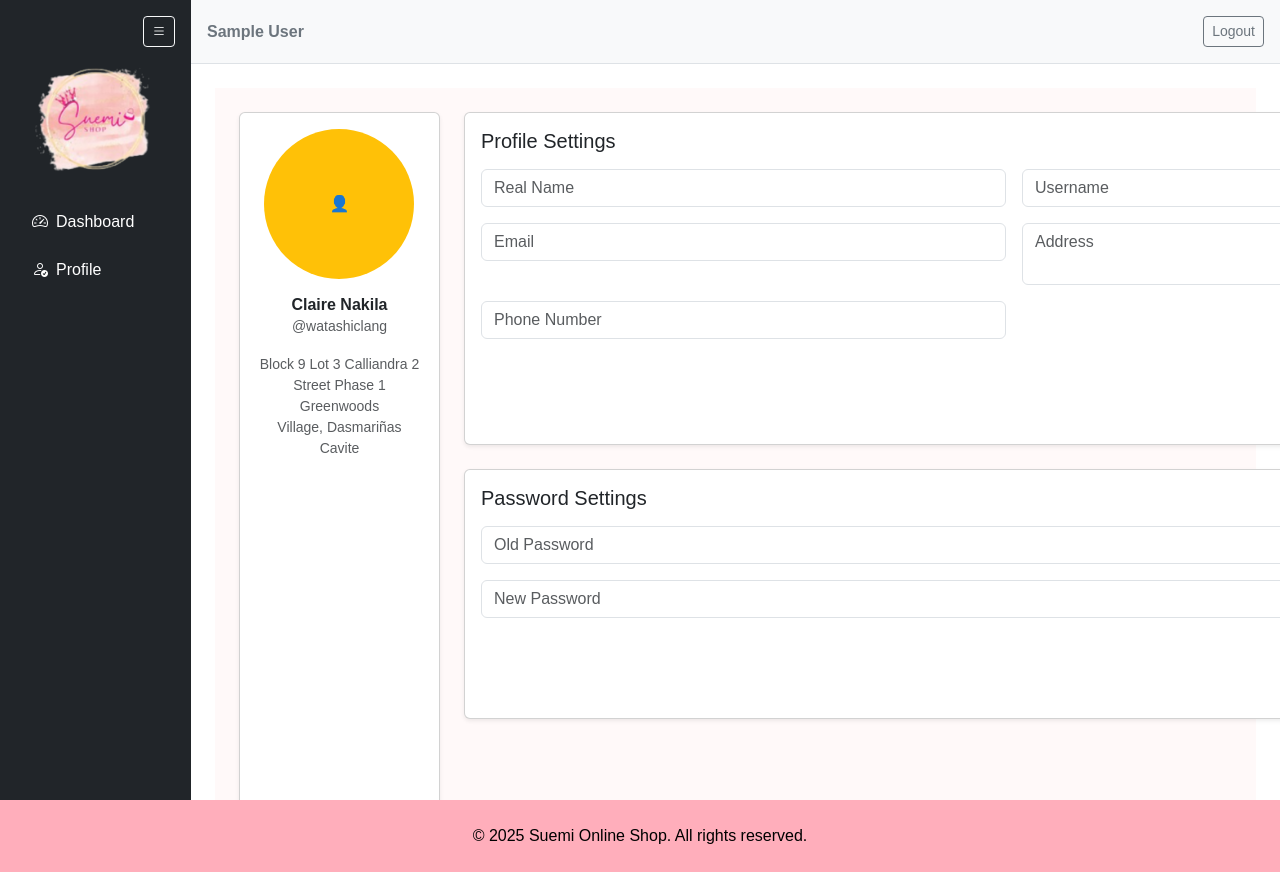
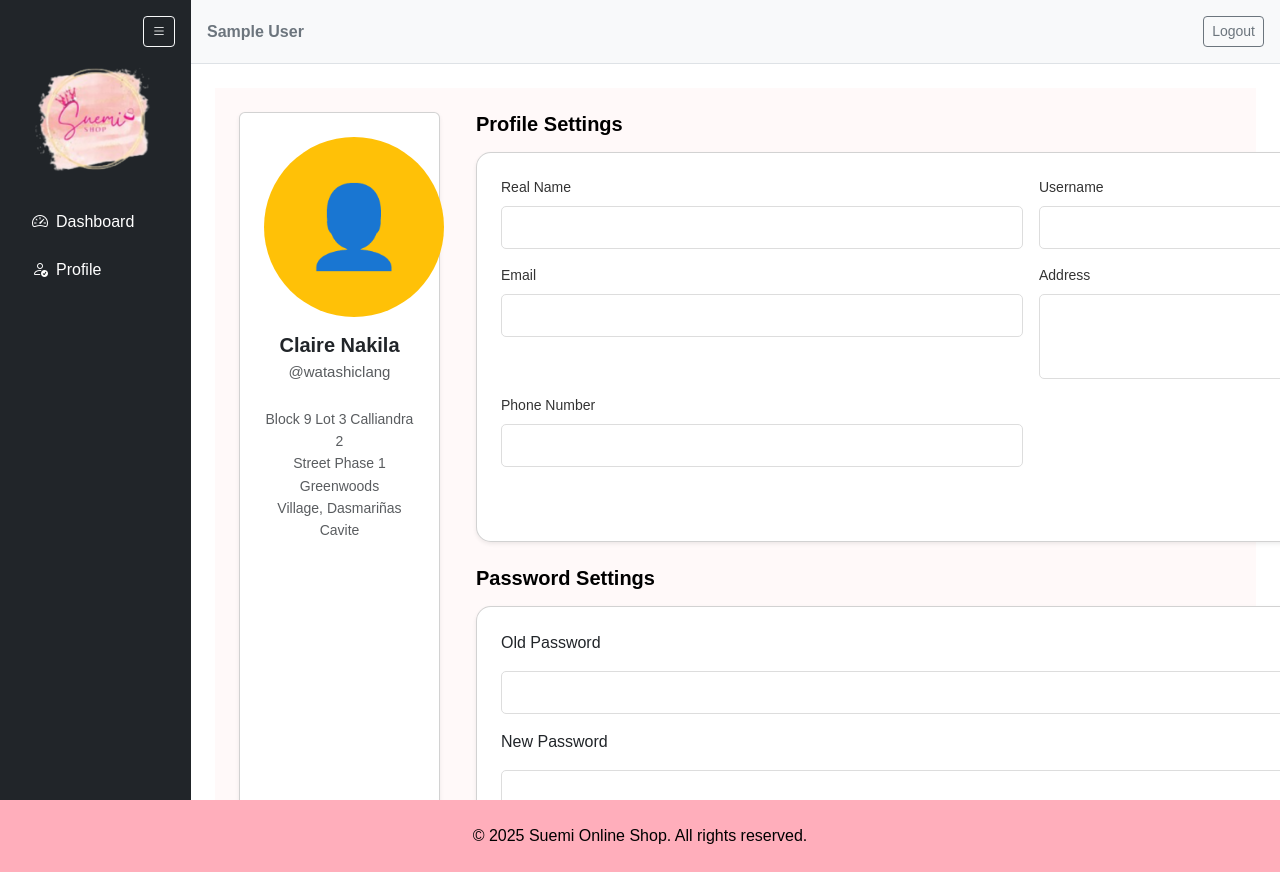
Before and after one commit to clairenakila/suemi-online-shop-next1, a Next.js app: page /suemishop/profile/list in a window 1280 px wide. Built offline with nearby package versions, Linux system fonts and the light colour scheme; sample sign-in values are in the browser's storage.

Commit message:
progress

```diff
--- a/app/components/PasswordSettings.tsx
+++ b/app/components/PasswordSettings.tsx
@@ -1,23 +1,48 @@
 export default function PasswordSettings() {
   return (
-    <div className="card shadow-sm" style={{ width: 1100 , height: 250}}>
-      <div className="card-body">
-        <h5 className="card-title mb-3 font-bold">Password Settings</h5>
-
+    <div className="container">
+      <h5 className="mb-3 text-black fw-bold">Password Settings</h5>
+      <div className="card shadow-sm" style={{ width: 1110, height: 310 , borderRadius: 15 }}>
+        <div className="card-body p-4">
+          <p>Old Password</p>
           <input
             type="password"
             className="form-control mb-3"
-          placeholder="Old Password"
+            style={{
+              borderRadius: 5,
+              border: "1px solid #ddd",
+              padding: "10px 12px",
+              fontSize: "14px",
+            }}
           />
-
+          <p>New Password</p>
           <input
             type="password"
             className="form-control"
-          placeholder="New Password"
+            style={{
+              borderRadius: 5,
+              border: "1px solid #ddd",
+              padding: "10px 12px",
+              fontSize: "14px",
+            }}
           />
 
-        <div className="text-end mt-3">
-          <button className="btn" style={{ backgroundColor: '#FFB6C1', color: '#333' }}>Edit</button>
+          <button
+            className="btn position-absolute"
+            style={{
+              backgroundColor: "#FFB6C1",
+              color: "#333",
+              bottom: 20,
+              right: 20,
+              padding: "8px 25px",
+              borderRadius: 5,
+              fontSize: "14px",
+              border: "none",
+              fontWeight: 500,
+            }}
+          >
+            Edit
+          </button>
         </div>
       </div>
     </div>
--- a/app/components/ProfileSettings.tsx
+++ b/app/components/ProfileSettings.tsx
@@ -1,33 +1,94 @@
 export default function ProfileSettings() {
   return (
-    <div className="card shadow-sm" style={{ width: 1100 , height: 333}}>
-      <div className="card-body">
-        <h5 className="card-title mb-3">Profile Settings</h5>
-
+    <div className="container">
+      <h5 className="card-title mb-3 text-black fw-bold">Profile Settings</h5>
+      <div className="card shadow-sm" style={{ width: 1110, height: 390, borderRadius: 15 }}>
+        <div className="card-body p-4">
           <div className="row g-3">
             <div className="col-md-6">
-            <input className="form-control" placeholder="Real Name" />
+              <p className="mb-2" style={{ fontSize: '14px', color: '#333', fontWeight: '500' }}>Real Name</p>
+              <input
+                className="form-control"
+                style={{
+                  borderRadius: 5,
+                  border: "1px solid #ddd",
+                  padding: "10px 12px",
+                  fontSize: "14px",
+                }}
+              />
             </div>
 
             <div className="col-md-6">
-            <input className="form-control" placeholder="Username" />
+              <p className="mb-2" style={{ fontSize: '14px', color: '#333', fontWeight: '500' }}>Username</p>
+              <input
+                className="form-control"
+                style={{
+                  borderRadius: 5,
+                  border: "1px solid #ddd",
+                  padding: "10px 12px",
+                  fontSize: "14px",
+                }}
+              />
             </div>
 
             <div className="col-md-6">
-            <input className="form-control" placeholder="Email" />
+              <p className="mb-2" style={{ fontSize: '14px', color: '#333', fontWeight: '500' }}>Email</p>
+              <input
+                className="form-control"
+                style={{
+                  borderRadius: 5,
+                  border: "1px solid #ddd",
+                  padding: "10px 12px",
+                  fontSize: "14px",
+                }}
+              />
             </div>
 
             <div className="col-md-6">
-            <textarea className="form-control" placeholder="Address" />
+              <p className="mb-2" style={{ fontSize: '14px', color: '#333', fontWeight: '500' }}>Address</p>
+              <textarea
+                className="form-control"
+                rows={3}
+                style={{
+                  borderRadius: 5,
+                  border: "1px solid #ddd",
+                  padding: "10px 12px",
+                  fontSize: "14px",
+                  resize: 'none'
+                }}
+              />
             </div>
 
             <div className="col-md-6">
-            <input className="form-control" placeholder="Phone Number" />
+              <p className="mb-2" style={{ fontSize: '14px', color: '#333', fontWeight: '500' }}>Phone Number</p>
+              <input
+                className="form-control"
+                style={{
+                  borderRadius: 5,
+                  border: "1px solid #ddd",
+                  padding: "10px 12px",
+                  fontSize: "14px",
+                }}
+              />
             </div>
           </div>
 
-        <div className="text-end mt-3">
-          <button className="btn" style={{ backgroundColor: '#FFB6C1', color: '#333' }}>Edit</button>
+          <button
+            className="btn position-absolute"
+            style={{
+              backgroundColor: "#FFB6C1",
+              color: "#333",
+              bottom: 20,
+              right: 20,
+              padding: "8px 25px",
+              borderRadius: 5,
+              fontSize: "14px",
+              border: "none",
+              fontWeight: 500,
+            }}
+          >
+            Edit
+          </button>
         </div>
       </div>
     </div>
--- a/app/components/Profilecard.tsx
+++ b/app/components/Profilecard.tsx
@@ -1,18 +1,18 @@
 export default function ProfileCard() {
   return (
     <div className="card text-center shadow-sm" style={{ width: 400 }}>
-      <div className="card-body">
+      <div className="card-body p-4">
         <div
           className="rounded-circle bg-warning d-flex align-items-center justify-content-center mx-auto mb-3"
-          style={{ width: 150, height: 150 }}
+          style={{ width: 180, height: 180, fontSize: '80px' }}
         >
           👤
         </div>
 
-        <h6 className="fw-semibold mb-0">Claire Nakila</h6>
-        <small className="text-muted">@watashiclang</small>
+        <h5 className="fw-bold mb-1" style={{ fontSize: '20px' }}>Claire Nakila</h5>
+        <p className="text-muted mb-3" style={{ fontSize: '15px' }}>@watashiclang</p>
 
-        <p className="small mt-3 text-muted">
+        <p className="mt-4 text-muted" style={{ fontSize: '14px', lineHeight: '1.6' }}>
           Block 9 Lot 3 Calliandra 2<br />
           Street Phase 1 Greenwoods<br />
           Village, Dasmariñas Cavite
```
Lines whose indentation alone changed are shown as unchanged.
